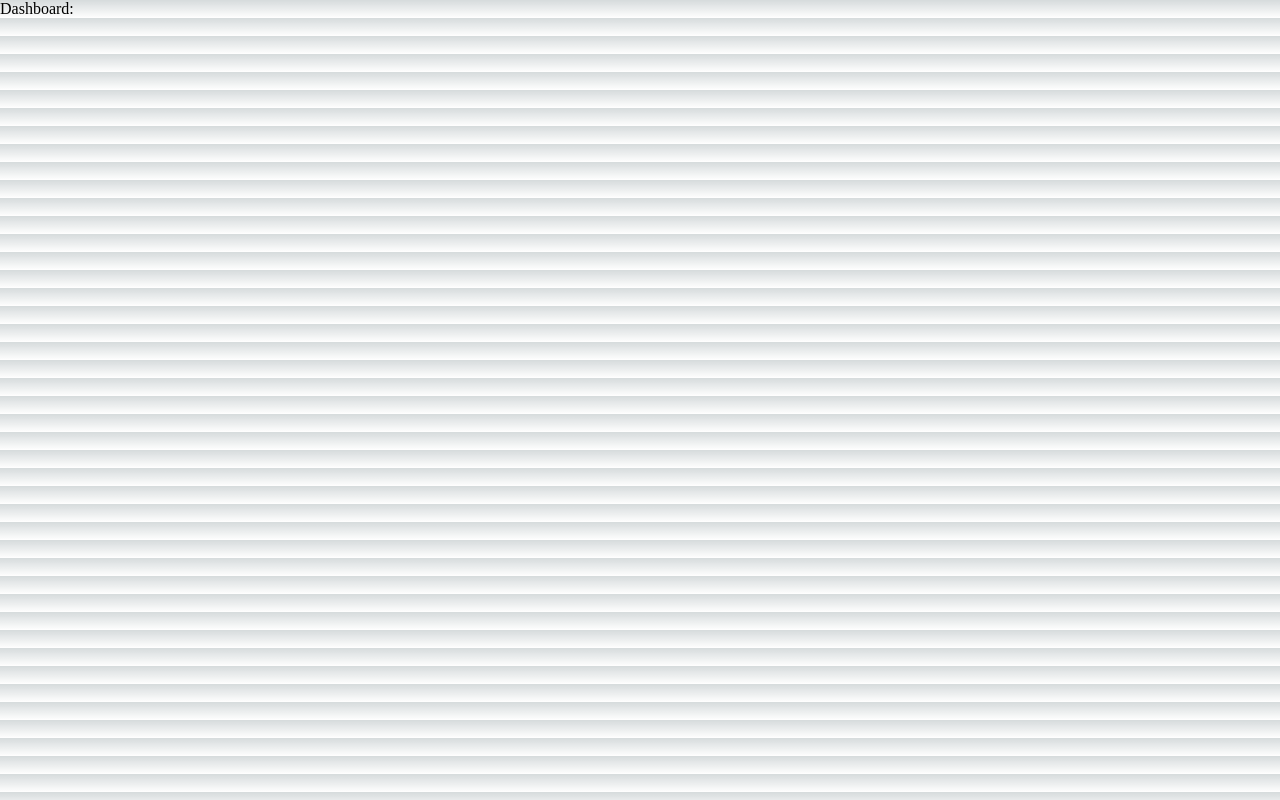
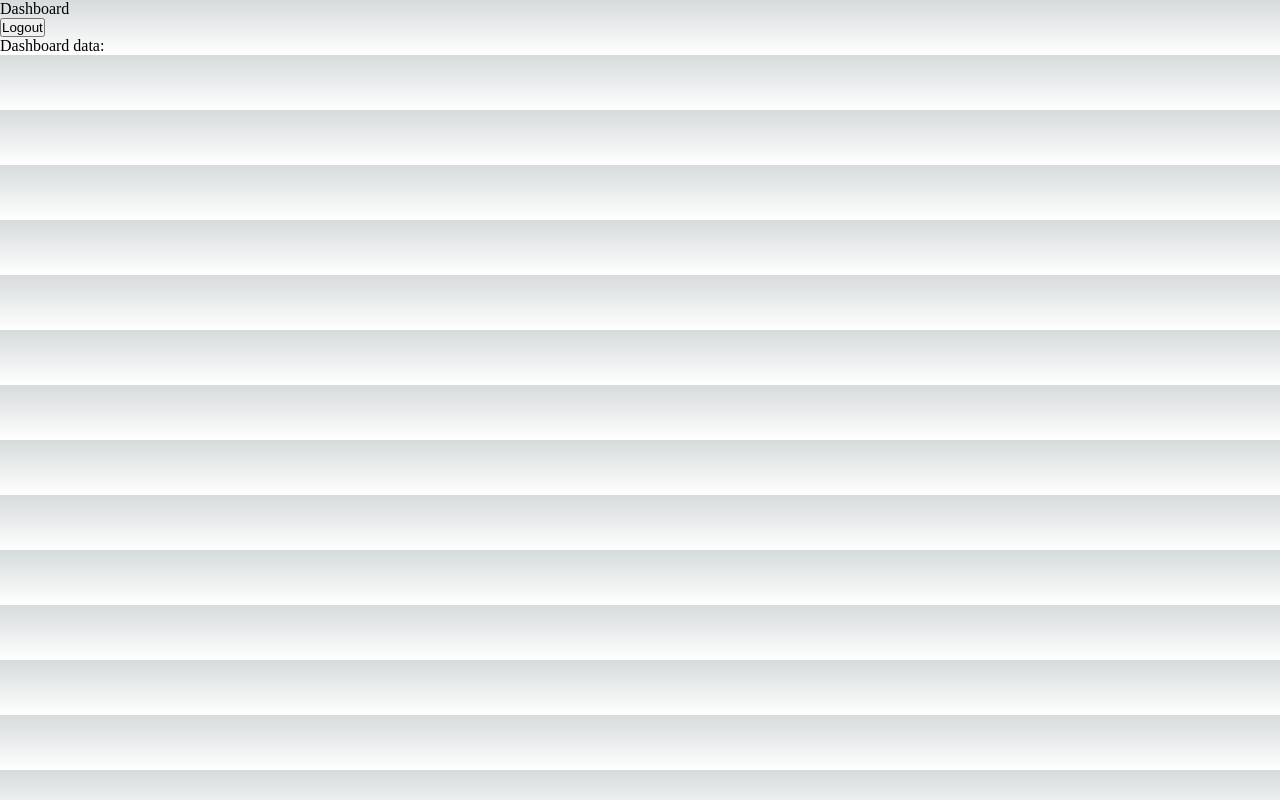
Before and after one commit to evawf/timeark-fe-nextjs, a Next.js app: page /dashboard in a window 1280 px wide. Before the commit this address had no page. Built offline with nearby package versions, Linux system fonts and the light colour scheme; no server answers; sample sign-in values are in the browser's storage.

Commit message:
fixed protected route function

```diff
--- a/app/components/sidebar.tsx
+++ b/app/components/sidebar.tsx
@@ -1,5 +1,6 @@
 import React from "react";
 import Link from "next/link";
+import LogoutUser from "@/lib/logoutUser";
 
 export default function Sidebar() {
   return (
@@ -8,6 +9,16 @@ export default function Sidebar() {
         <div>
           <Link href={"/dashboard"}>Dashboard</Link>
         </div>
+        <div>
+          <button
+            onClick={() => {
+              localStorage.clear();
+              LogoutUser();
+            }}
+          >
+            Logout
+          </button>
+        </div>
       </main>
     </>
   );
--- a/app/dashboard/page.tsx
+++ b/app/dashboard/page.tsx
@@ -1,33 +1,27 @@
 "use client";
-
-import React, { useEffect, useState } from "react";
-import { useGlobalContext } from "../../lib/context/store";
+import React, { useState, useEffect } from "react";
 import FetchDashboardData from "../../lib/fetchDashboardData";
 import { useRouter } from "next/navigation";
+import Sidebar from "../components/Sidebar";
 
 export default function Dashboard() {
-  const { isAuth, setIsAuth } = useGlobalContext();
   const [data, setData] = useState("");
   const router = useRouter();
-
-  useEffect(() => {
-    const stored: string | any = localStorage.getItem("isAuth");
-    const isTrue = stored === "true";
-    setIsAuth(isTrue);
-
-    if (!isAuth) {
-      return router.push("/login");
-    }
-  }, []);
+  let isAuth = localStorage.getItem("isAuth");
 
   const getData = async () => {
     const res = await FetchDashboardData();
-    if (res.msg) {
-      return setData(res.msg);
-    }
+    return setData(res.msg);
   };
 
-  if (isAuth) {
-    return <div>Dashboard: {data}</div>;
-  }
+  useEffect(() => {
+    isAuth === "true" ? getData() : router.push("/login");
+  }, []);
+
+  return (
+    <div>
+      <Sidebar />
+      <div>Dashboard data: {data}</div>
+    </div>
+  );
 }
--- a/lib/fetchDashboardData.tsx
+++ b/lib/fetchDashboardData.tsx
@@ -1,5 +1,6 @@
 import React from "react";
 import axios from "axios";
+import { redirect } from "next/dist/server/api-utils";
 
 axios.defaults.withCredentials = true;
 
@@ -8,12 +9,16 @@ interface User {
 }
 
 export default async function FetchDashboardData() {
-  const res = await axios.get(
-    `${process.env.NEXT_PUBLIC_BACKEND_URL}/users/dashboard`
-  );
-  console.log("dashboard res: ", res);
-  if (!res.data) {
-    return "unauthorized";
+  try {
+    const res = await axios.get(
+      `${process.env.NEXT_PUBLIC_BACKEND_URL}/users/dashboard`
+    );
+    // if (!res.data) {
+    //   console.log("dashboard res: ", res.data);
+    //   return "unauthorized";
+    // }
+    return res.data;
+  } catch (err) {
+    console.log("msg: ", err);
   }
-  return res.data;
 }
--- a/lib/loginUser.tsx
+++ b/lib/loginUser.tsx
@@ -9,15 +9,17 @@ interface User {
 }
 
 export default async function LoginUser(user: User) {
-  console.log("be: user: ", user);
+  try {
     const res = await axios.post(
       `${process.env.NEXT_PUBLIC_BACKEND_URL}/users/login`,
       user
     );
-  console.log("res: ", res);
     if (res.data) {
       return res.data;
     } else {
       return "Unauthorized";
     }
+  } catch (err) {
+    console.log("msg: ", err);
   }
+}
--- /dev/null
+++ b/lib/logoutUser.tsx
@@ -0,0 +1,15 @@
+import React from "react";
+import axios from "axios";
+
+axios.defaults.withCredentials = true;
+
+export default async function LogoutUser() {
+  try {
+    const res = await axios.post(
+      `${process.env.NEXT_PUBLIC_BACKEND_URL}/users/logout`
+    );
+    console.log(res);
+  } catch (err) {
+    console.log("msg: ", err);
+  }
+}
--- a/next.config.js
+++ b/next.config.js
@@ -3,6 +3,6 @@ const nextConfig = {
   experimental: {
     appDir: true,
   },
-}
+};
 
-module.exports = nextConfig
+module.exports = nextConfig;
```
Also changed, not shown: app/components/navbar.tsx (+6 -2 lines). Lines whose indentation alone changed are shown as unchanged.
